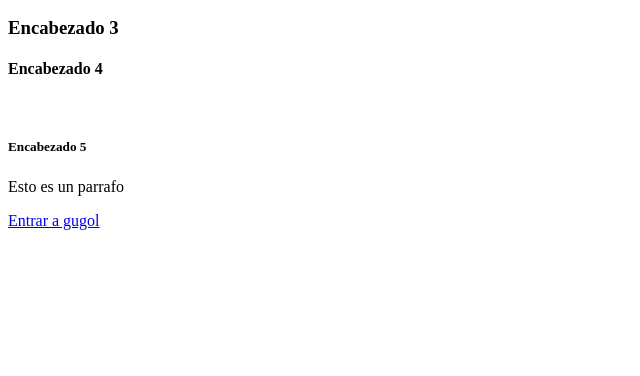
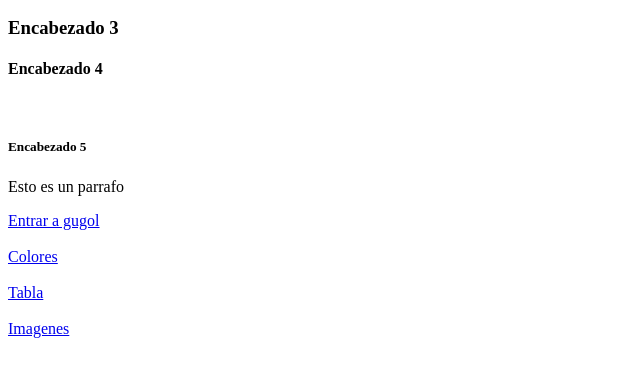
Before and after one commit to MussgoKing/Introduccion_web, a plain HTML site: page index.html in a window 1280 px wide. Shown: the part 110-486 px from the top of the page, without its empty margins (0-640 px from the left). Drawn offline with Linux system fonts and the light colour scheme.

Commit message:
imagenes e index links

```diff
--- a/index.html
+++ b/index.html
@@ -15,6 +15,12 @@
     <p>Esto es un parrafo</p>
 
     <a href="http://www.google.com">Entrar a gugol</a>
+    <br> <br>
+    <a href="/Introduccion_web/colores.html">Colores</a>
+    <br> <br>
+    <a href="/Introduccion_web/tabla.html">Tabla</a>
+    <br> <br>
+    <a href="/Introduccion_web/imagenes.html">Imagenes</a>
 
 </body>
 </html>
```
Also changed, not shown: imagenes.html (added, +12 -0 lines).
